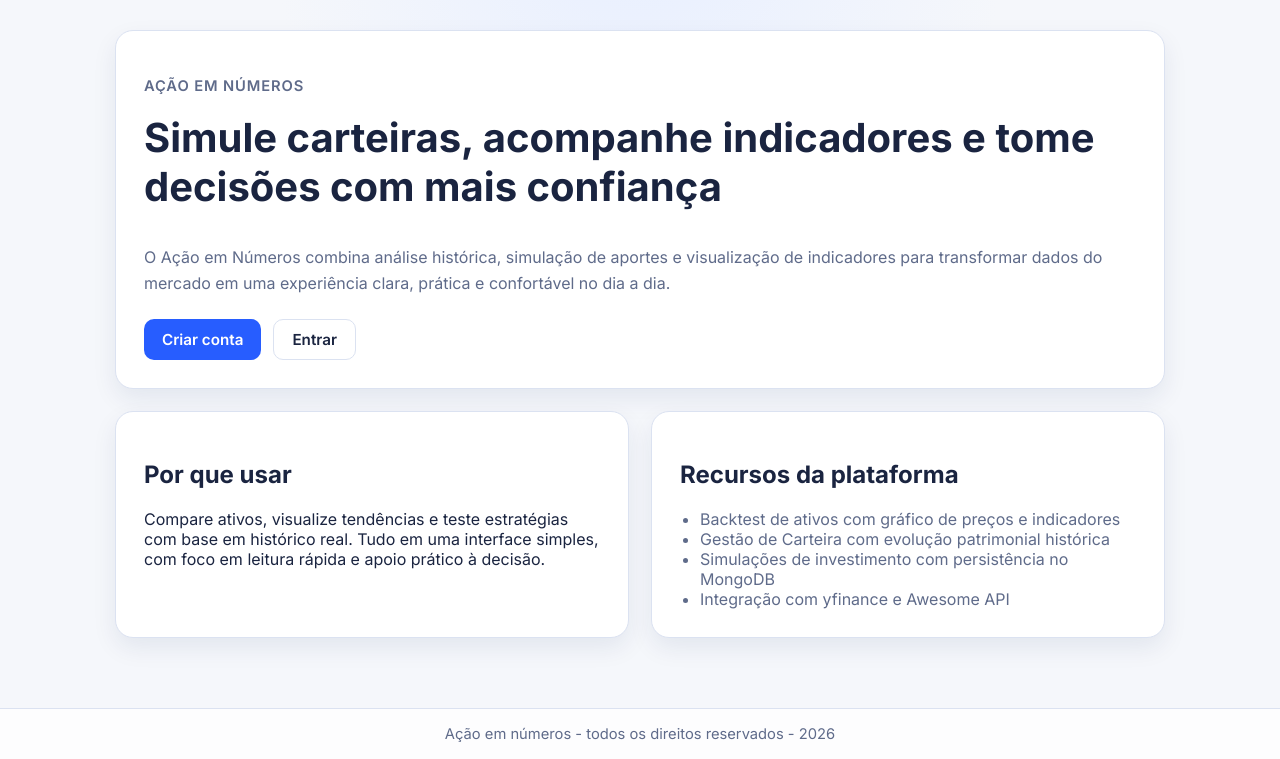
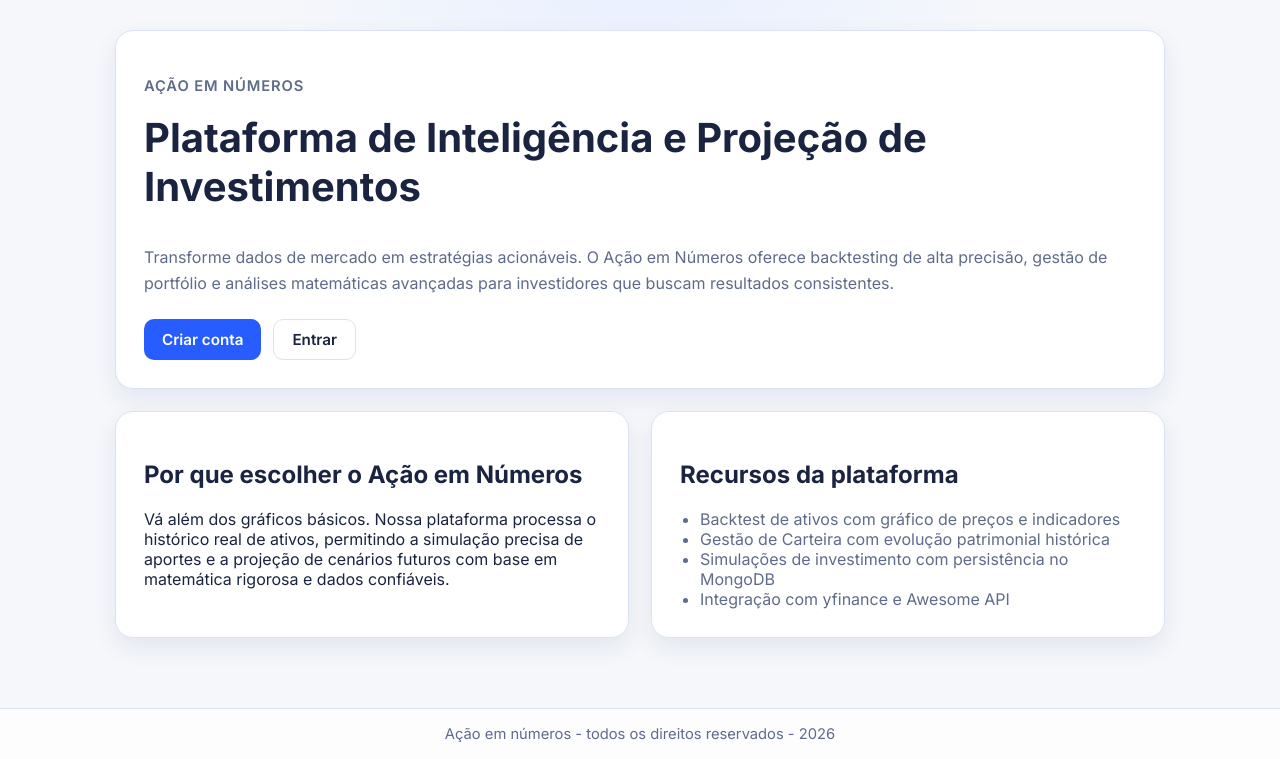
Before and after one commit to jvffernandes1/18_AcaoEmNumeros, a Flask app: page / in a window 1280 px wide. Shown: the part 73-832 px from the top of the page. Run offline with Flask 3, Linux system fonts and the light colour scheme.

Commit message:
Update final texto
Update final texto

```diff
--- a/app/templates/home.html
+++ b/app/templates/home.html
@@ -5,10 +5,10 @@
 {% block content %}
 <section class="hero card">
     <p class="eyebrow">Ação em Números</p>
-    <h1>Simule carteiras, acompanhe indicadores e tome decisões com mais confiança</h1>
+    <h1>Plataforma de Inteligência e Projeção de Investimentos</h1>
     <p>
-        O Ação em Números combina análise histórica, simulação de aportes e visualização de indicadores
-        para transformar dados do mercado em uma experiência clara, prática e confortável no dia a dia.
+        Transforme dados de mercado em estratégias acionáveis. O Ação em Números oferece backtesting de alta precisão,
+        gestão de portfólio e análises matemáticas avançadas para investidores que buscam resultados consistentes.
     </p>
     {% if session.get('usuario') %}
         <div class="cta-row">
@@ -25,10 +25,10 @@
 
 <section class="grid">
     <article class="card">
-        <h2>Por que usar</h2>
+        <h2>Por que escolher o Ação em Números</h2>
         <p>
-            Compare ativos, visualize tendências e teste estratégias com base em histórico real.
-            Tudo em uma interface simples, com foco em leitura rápida e apoio prático à decisão.
+            Vá além dos gráficos básicos. Nossa plataforma processa o histórico real de ativos, permitindo a simulação
+            precisa de aportes e a projeção de cenários futuros com base em matemática rigorosa e dados confiáveis.
         </p>
     </article>
 
```
